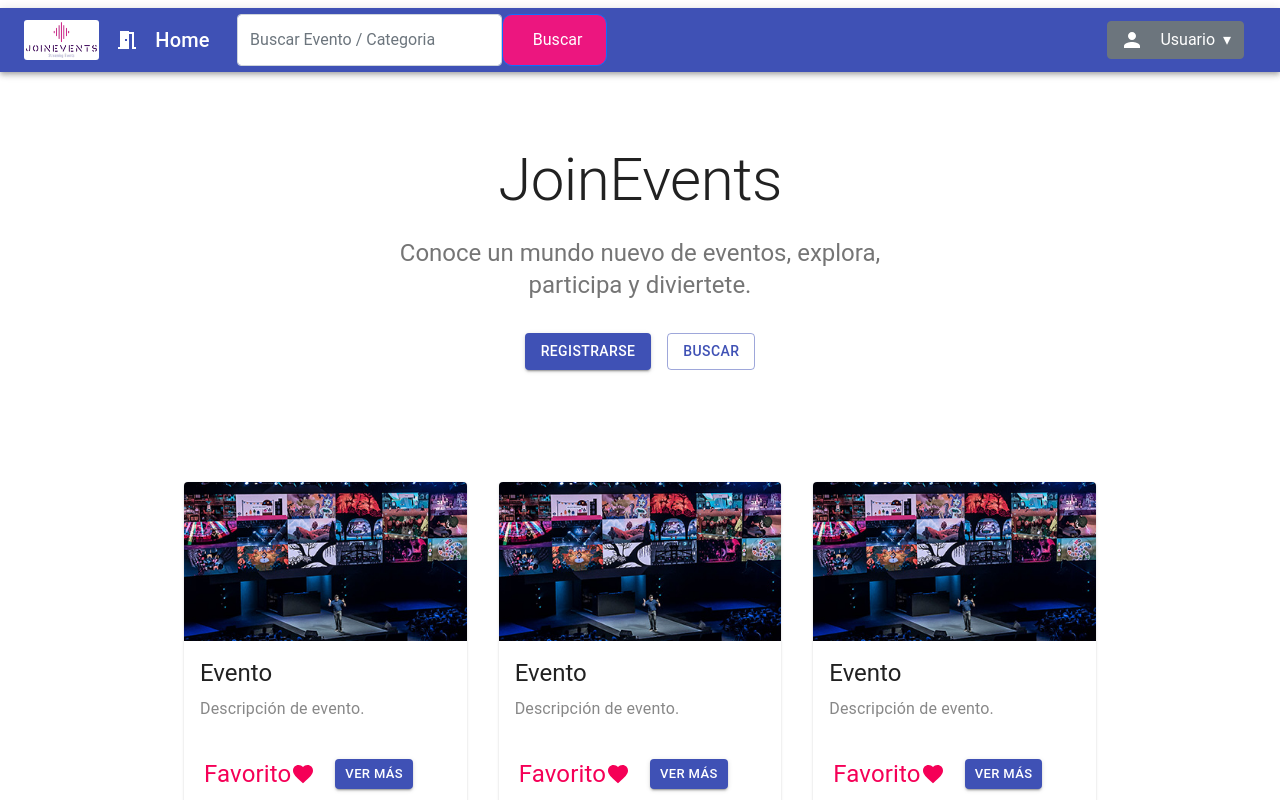
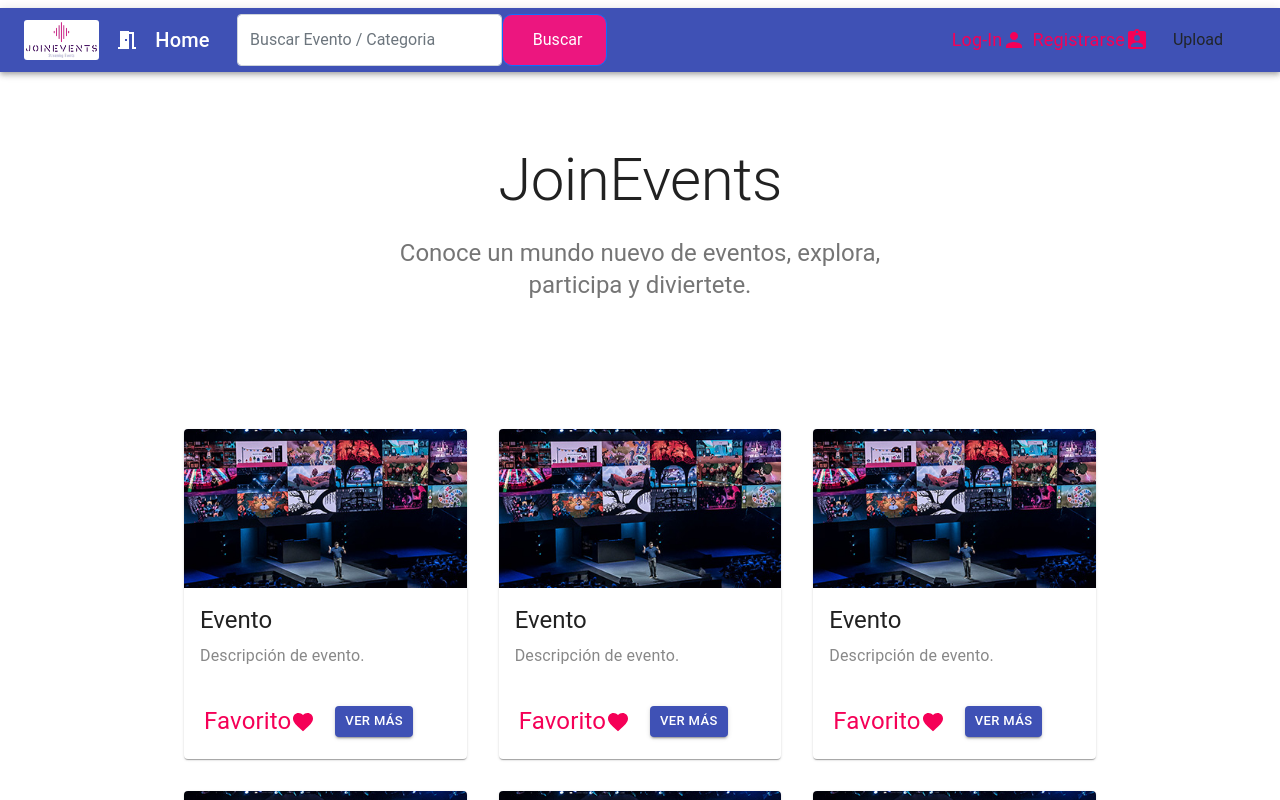
Before and after one commit to krashove/JoinEvents, a React (Create React App) app in the folder feJoinEvents/: page / in a window 1280 px wide. Shown: the top 800 px of the page. Built offline with nearby package versions, Linux system fonts and the light colour scheme.

Commit message:
Navibar modificada, navibar añadida a la pagina de generar eventos

```diff
--- a/feJoinEvents/src/components/album.js
+++ b/feJoinEvents/src/components/album.js
@@ -91,20 +91,7 @@ export default function Album() {
             >
               Conoce un mundo nuevo de eventos, explora, participa y diviertete.
             </Typography>
-            <div className={classes.heroButtons}>
-              <Grid container spacing={2} justifyContent="center">
-                <Grid item>
-                  <Button variant="contained" color="primary">
-                    Registrarse
-                  </Button>
-                </Grid>
-                <Grid item>
-                  <Button variant="outlined" color="primary">
-                    Buscar
-                  </Button>
-                </Grid>
-              </Grid>
-            </div>
+
           </Container>
         </div>
         <Container className={classes.cardGrid} maxWidth="md">
@@ -126,7 +113,6 @@ export default function Album() {
                   <CardActions>
                     <IconButton
                       color="secondary"
-                      aria-label="upload picture"
                       component="span"
                     >
                       Favorito <FavoriteIcon />
--- a/feJoinEvents/src/components/navibar.js
+++ b/feJoinEvents/src/components/navibar.js
@@ -9,18 +9,23 @@ import Dropdown from "react-bootstrap/Dropdown";
 import Form from "react-bootstrap/Form";
 import FormControl from "react-bootstrap/FormControl";
 import Button from "react-bootstrap/Button";
+import IconButton from "@material-ui/core/IconButton";
 import Container from "react-bootstrap/Container";
 import AppBar from "@material-ui/core/AppBar";
-
+import AccountBoxIcon from '@material-ui/icons/AccountBox';
 import { makeStyles } from "@material-ui/core/styles";
 import MeetingRoomIcon from "@material-ui/icons/MeetingRoom";
 import Toolbar from "@material-ui/core/Toolbar";
 import Typography from "@material-ui/core/Typography";
 import PersonIcon from "@material-ui/icons/Person";
+import AssignmentIndIcon from '@material-ui/icons/AssignmentInd';
 
 const useStyles = makeStyles((theme) => ({
   icon: {
     marginRight: theme.spacing(2),
+  },
+  button: {
+    margin: theme.spacing(1),
   },
 }));
 
@@ -60,25 +65,34 @@ function Navibar() {
                   </Button>
                 </Form>
               </Nav>
-
               <Nav>
-                <Dropdown>
-                  <Dropdown.Toggle
-                    id="dropdown-button-dark-example1"
-                    variant="secondary"
-                  >
-                    <PersonIcon className={classes.icon} />
-                    Usuario &nbsp;▾
-                  </Dropdown.Toggle>
-
-                  <Dropdown.Menu variant="dark">
-                    <Dropdown.Item href="#/action-1">Mi Perfil</Dropdown.Item>
-                    <Dropdown.Divider />
-                    <Dropdown.Item href="#/action-2">
-                      Cerrar Sesión
-                    </Dropdown.Item>
-                  </Dropdown.Menu>
-                </Dropdown>
+              <IconButton
+                variant="outlined"
+                color="secondary"
+                size="small"
+                component="span"
+              >
+                Log-In <PersonIcon />
+              </IconButton>
+              </Nav>
+              <Nav>
+              <IconButton
+                color="secondary"
+                size="small"
+                component="span"
+              >
+                Registrarse <AssignmentIndIcon />
+              </IconButton>
+              </Nav>
+              <Nav>
+                <Button
+                  variant="outlined"
+                  color="secondary"
+                  className={classes.button}
+                  startIcon={<PersonIcon />}
+                >
+                  Upload
+                </Button>
               </Nav>
             </Navbar.Collapse>
           </Container>
@@ -87,6 +101,29 @@ function Navibar() {
     </Navbar>
   );
 }
+// Boton Usuario
+//              <Nav>
+//                <Dropdown>
+//                  <Dropdown.Toggle
+//                    id="dropdown-button-dark-example1"
+//                    variant="secondary"
+//                  >
+//                    <PersonIcon className={classes.icon} />
+//                    Usuario &nbsp;▾
+//                  </Dropdown.Toggle>
+//
+//                  <Dropdown.Menu variant="dark">
+//                    <Dropdown.Item href="#/action-1">Mi Perfil</Dropdown.Item>
+//                    <Dropdown.Divider />
+//                    <Dropdown.Item href="#/action-2">
+//                      Cerrar Sesión
+//                    </Dropdown.Item>
+//                  </Dropdown.Menu>
+//                </Dropdown>
+//              </Nav>
+
+
+
 
 // {/* <div className="auto-container clearfix">
 //     <div className="logo-box">
--- a/feJoinEvents/src/pages/GenerarEvento.js
+++ b/feJoinEvents/src/pages/GenerarEvento.js
@@ -13,20 +13,7 @@ import Typography from '@material-ui/core/Typography';
 import FormularioEvento from '../components/FormularioEvento';
 import Review from '../components/Review';
 import CargarImagenEvento from '../components/CargarImagenEvento';
-
-
-function Copyright() {
-  return (
-    <Typography variant="body2" color="textSecondary" align="center">
-      {'Copyright © '}
-      <Link color="inherit" href="https://material-ui.com/">
-        Your Website
-      </Link>{' '}
-      {new Date().getFullYear()}
-      {'.'}
-    </Typography>
-  );
-}
+import Navibar from "../components/navibar.js";
 
 const useStyles = makeStyles((theme) => ({
   appBar: {
@@ -80,7 +67,7 @@ function getStepContent(step) {
   }
 }
 
-export default function Checkout() {
+export default function GenerarEvento() {
   const classes = useStyles();
   const [activeStep, setActiveStep] = React.useState(0);
 
@@ -94,14 +81,10 @@ export default function Checkout() {
 
   return (
     <React.Fragment>
-      <CssBaseline />
-      <AppBar position="absolute" color="default" className={classes.appBar}>
-        <Toolbar>
-          <Typography variant="h6" color="inherit" noWrap>
-            JoinEvents
-          </Typography>
-        </Toolbar>
-      </AppBar>
+      <div>
+        <Navibar />
+      </div>
+      <div>
       <main className={classes.layout}>
         <Paper className={classes.paper}>
           <Typography component="h1" variant="h4" align="center">
@@ -147,6 +130,7 @@ export default function Checkout() {
           </React.Fragment>
         </Paper>
       </main>
+      </div>
     </React.Fragment>
   );
 }
```
